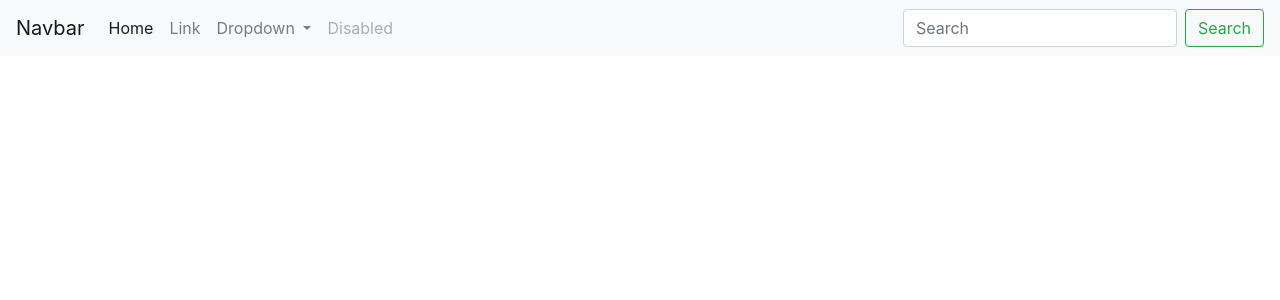
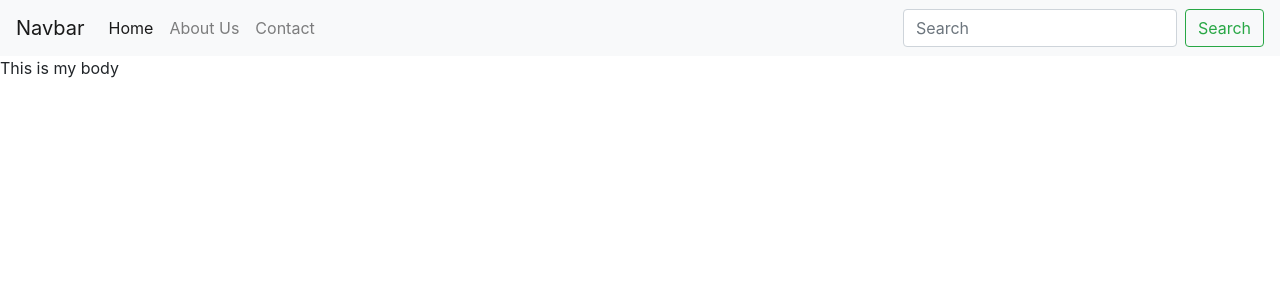
Before and after one commit to tanupriya9102/django, a Django app: page / in a window 1280 px wide. Shown: the top 300 px of the page. Run offline with Django 4.2, Linux system fonts and the light colour scheme.

Commit message:
Add files via upload

```diff
--- a/django-basic/hello/hello/urls.py
+++ b/django-basic/hello/hello/urls.py
@@ -15,6 +15,9 @@ Including another URLconf
 """
 from django.contrib import admin
 from django.urls import path,include
+admin.site.site_header = "TANUPRIYA Admin"
+admin.site.site_title = "TANUPRIYA Admin Portal"
+admin.site.index_title = "Welcome to TANUPRIYA Portal"
 
 urlpatterns = [
     path('admin/', admin.site.urls),
--- a/django-basic/hello/home/views.py
+++ b/django-basic/hello/home/views.py
@@ -11,7 +11,9 @@ def index(request):
     # return render(request,"index.html")
 
 def about(request):
-    return HttpResponse("this is About page!!")
+    return render(request,"about.html")
+    # return HttpResponse("this is About page!!")
 
 def contact(request):
-    return HttpResponse("this is Contact page!!")
+    return render(request,"contact.html")
+    # return HttpResponse("this is Contact page!!")
--- /dev/null
+++ b/django-basic/hello/templates/about.html
@@ -0,0 +1,3 @@
+{% extends 'base.html' %}
+{% block title %}ABOUT{% endblock title %}
+{% block body %}This is about body block{% endblock body %}
--- /dev/null
+++ b/django-basic/hello/templates/base.html
@@ -0,0 +1,39 @@
+<!DOCTYPE html>
+<html lang="en">
+<head>
+    <meta charset="UTF-8">
+    <meta http-equiv="X-UA-Compatible" content="IE=edge">
+    <meta name="viewport" content="width=device-width, initial-scale=1.0">
+    <title>{% block title %}{% endblock title %} Test Page</title>
+    <link rel="stylesheet" href="https://cdn.jsdelivr.net/npm/bootstrap@4.0.0/dist/css/bootstrap.min.css" integrity="sha384-Gn5384xqQ1aoWXA+058RXPxPg6fy4IWvTNh0E263XmFcJlSAwiGgFAW/dAiS6JXm" crossorigin="anonymous">
+</head>
+<body>
+    <nav class="navbar navbar-expand-lg navbar-light bg-light">
+        <a class="navbar-brand" href="#">Navbar</a>
+        <button class="navbar-toggler" type="button" data-toggle="collapse" data-target="#navbarSupportedContent" aria-controls="navbarSupportedContent" aria-expanded="false" aria-label="Toggle navigation">
+          <span class="navbar-toggler-icon"></span>
+        </button>
+
+        <div class="collapse navbar-collapse" id="navbarSupportedContent">
+          <ul class="navbar-nav mr-auto">
+            <li class="nav-item active">
+              <a class="nav-link" href="/">Home <span class="sr-only">(current)</span></a>
+            </li>
+            <li class="nav-item">
+              <a class="nav-link" href="/about">About Us</a>
+            </li>
+
+            <li class="nav-item">
+              <a class="nav-link" href="/contact">Contact</a>
+            </li>
+          </ul>
+          <form class="form-inline my-2 my-lg-0">
+            <input class="form-control mr-sm-2" type="search" placeholder="Search" aria-label="Search">
+            <button class="btn btn-outline-success my-2 my-sm-0" type="submit">Search</button>
+          </form>
+        </div>
+      </nav>
+      {% block body %}This is body block{% endblock body %}
+
+</body>
+</html>
--- /dev/null
+++ b/django-basic/hello/templates/contact.html
@@ -0,0 +1,3 @@
+{% extends 'base.html' %}
+{% block title %}CONTACT{% endblock title %}
+{% block body %}This is contact body block{% endblock body %}
--- a/django-basic/hello/templates/index.html
+++ b/django-basic/hello/templates/index.html
@@ -1,48 +1,3 @@
-<!DOCTYPE html>
-<html lang="en">
-<head>
-    <meta charset="UTF-8">
-    <meta http-equiv="X-UA-Compatible" content="IE=edge">
-    <meta name="viewport" content="width=device-width, initial-scale=1.0">
-    <title>Test Page</title>
-    <link rel="stylesheet" href="https://cdn.jsdelivr.net/npm/bootstrap@4.0.0/dist/css/bootstrap.min.css" integrity="sha384-Gn5384xqQ1aoWXA+058RXPxPg6fy4IWvTNh0E263XmFcJlSAwiGgFAW/dAiS6JXm" crossorigin="anonymous">
-</head>
-<body>
-    <nav class="navbar navbar-expand-lg navbar-light bg-light">
-        <a class="navbar-brand" href="#">Navbar</a>
-        <button class="navbar-toggler" type="button" data-toggle="collapse" data-target="#navbarSupportedContent" aria-controls="navbarSupportedContent" aria-expanded="false" aria-label="Toggle navigation">
-          <span class="navbar-toggler-icon"></span>
-        </button>
-
-        <div class="collapse navbar-collapse" id="navbarSupportedContent">
-          <ul class="navbar-nav mr-auto">
-            <li class="nav-item active">
-              <a class="nav-link" href="#">Home <span class="sr-only">(current)</span></a>
-            </li>
-            <li class="nav-item">
-              <a class="nav-link" href="#">Link</a>
-            </li>
-            <li class="nav-item dropdown">
-              <a class="nav-link dropdown-toggle" href="#" id="navbarDropdown" role="button" data-toggle="dropdown" aria-haspopup="true" aria-expanded="false">
-                Dropdown
-              </a>
-              <div class="dropdown-menu" aria-labelledby="navbarDropdown">
-                <a class="dropdown-item" href="#">Action</a>
-                <a class="dropdown-item" href="#">Another action</a>
-                <div class="dropdown-divider"></div>
-                <a class="dropdown-item" href="#">Something else here</a>
-              </div>
-            </li>
-            <li class="nav-item">
-              <a class="nav-link disabled" href="#">Disabled</a>
-            </li>
-          </ul>
-          <form class="form-inline my-2 my-lg-0">
-            <input class="form-control mr-sm-2" type="search" placeholder="Search" aria-label="Search">
-            <button class="btn btn-outline-success my-2 my-sm-0" type="submit">Search</button>
-          </form>
-        </div>
-      </nav>
-
-</body>
-</html>
+{% extends 'base.html' %}
+{% block title %}HOME{% endblock title %}
+{% block body %}This is my body{% endblock body %}
```
Also changed, not shown: django-basic/hello/static/template_inheritance.txt (added, +9 -0 lines), django-basic/hello/db.sqlite3.
